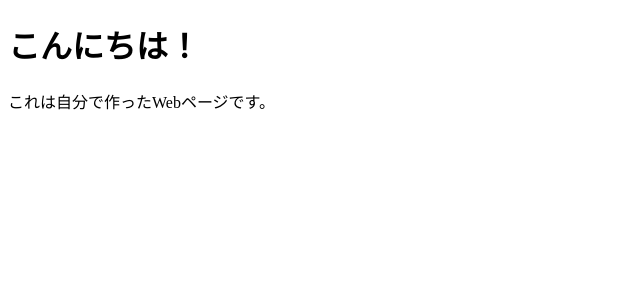
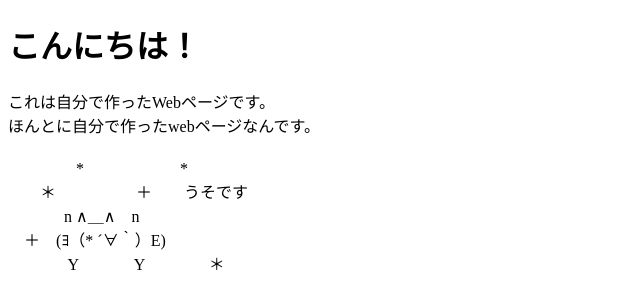
Before and after one commit to m-takahashi-gooday/my-website, a plain HTML site: page index.html in a window 1280 px wide. Shown: the whole page, without its empty margins (0-640 px from the left). Drawn offline with Linux system fonts and the light colour scheme.

Commit message:
chore: usodesu

```diff
--- a/index.html
+++ b/index.html
@@ -6,6 +6,11 @@
 </head>
 <body>
   <h1>こんにちは！</h1>
-  <p>これは自分で作ったWebページです。</p>
+  <p>これは自分で作ったWebページです。<br>ほんとに自分で作ったwebページなんです。<br><br>
+    　 　　　*　　　　　　*<br>
+    　　＊　　　　　＋　　うそです<br>
+    　 　　 n ∧＿∧　n<br>
+    　＋　(ﾖ（* ´∀｀）E)<br>
+    　 　 　 Y 　　　 Y　　　　＊<br><br></p>
 </body>
 </html>
```
